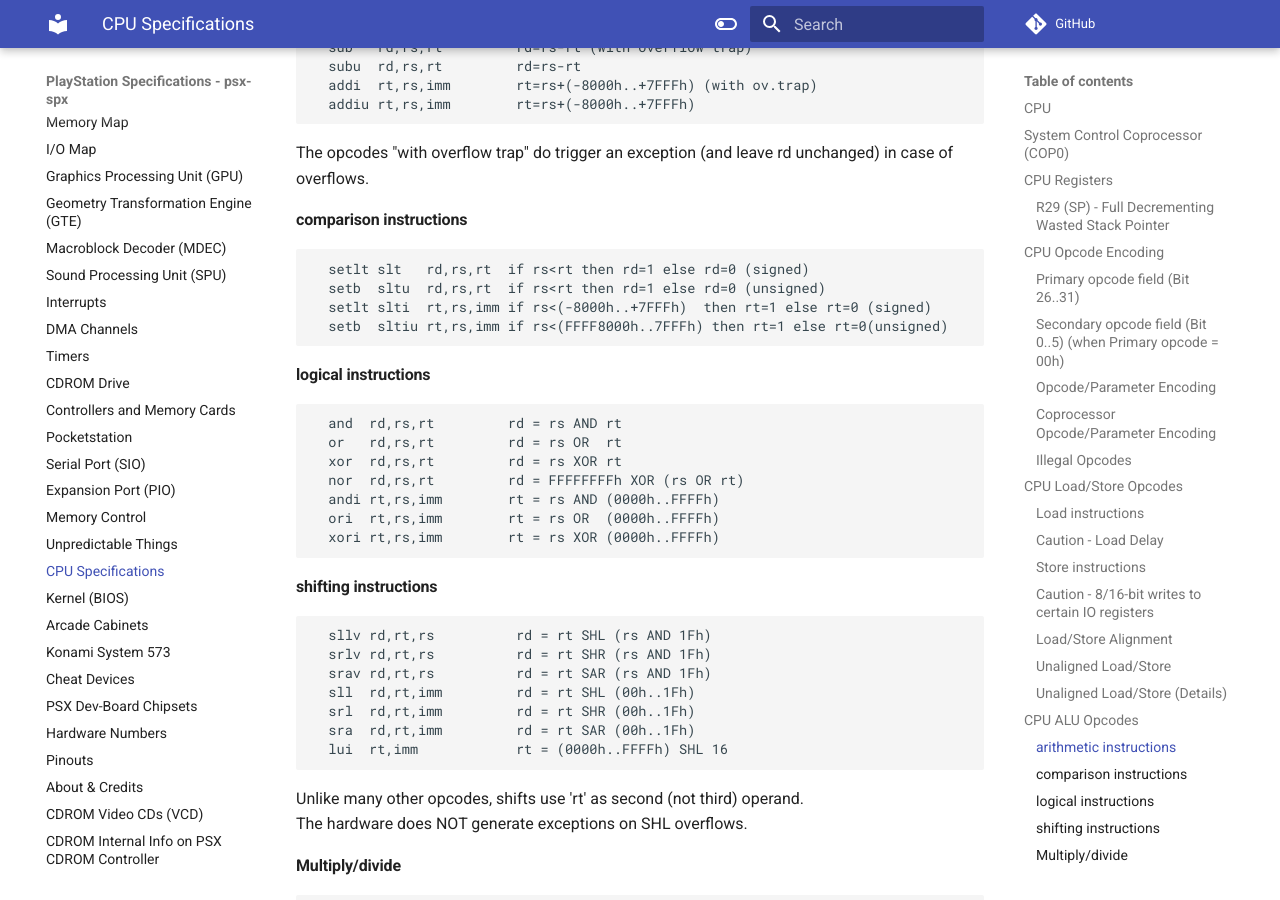
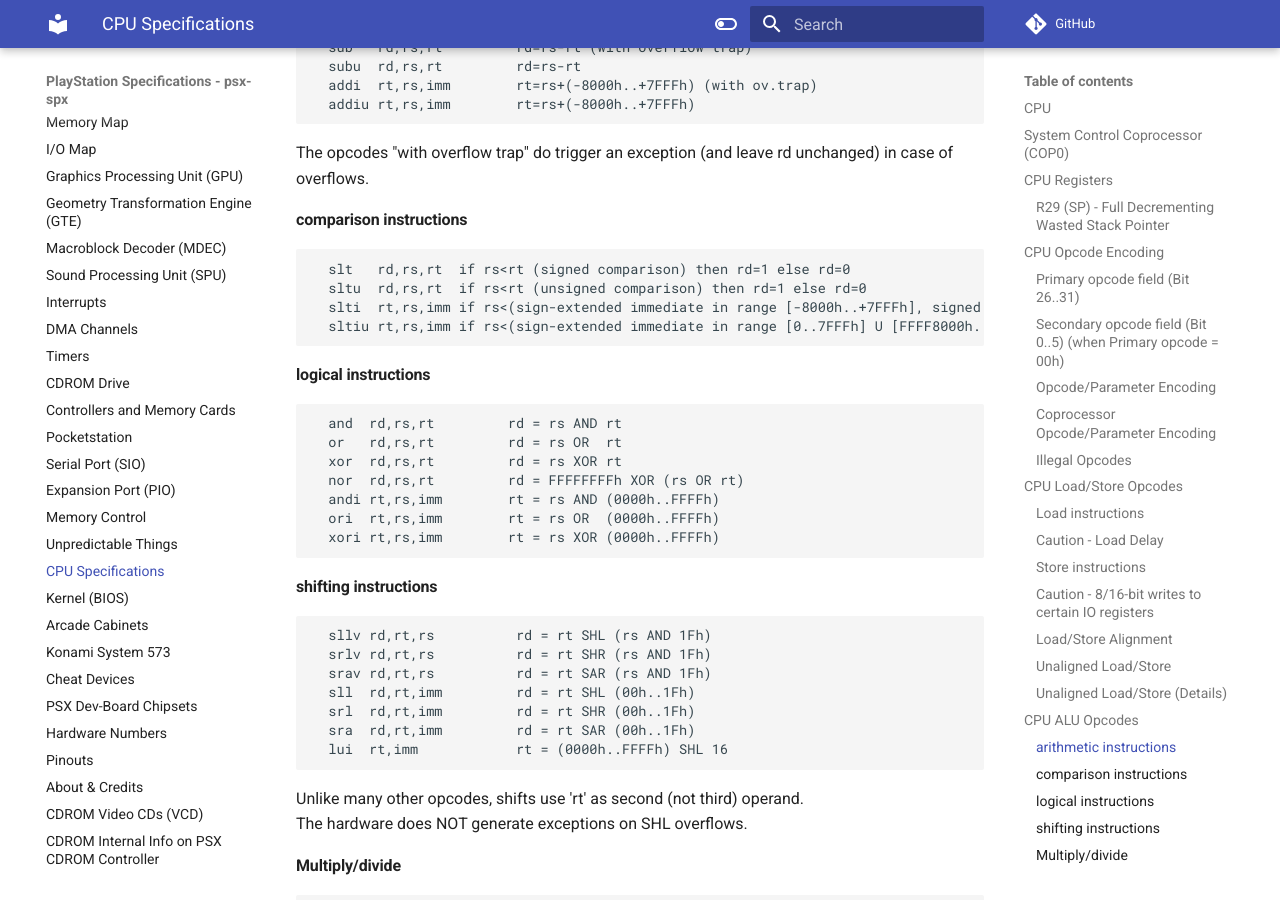
Before and after one commit to psx-spx/psx-spx.github.io, an MkDocs documentation site: the page built from docs/cpuspecifications.md, in a window 1280 px wide and 900 px high, scrolled down 5600 px. Built offline with MkDocs 1.6.1 and Material for MkDocs 9.7.7, drawn with Linux system fonts in a browser that asks for light colours; comment, search, counter and statistics services are not loaded.

Commit message:
[CPU specs] De-x86-ify

````diff
--- a/docs/cpuspecifications.md
+++ b/docs/cpuspecifications.md
@@ -257,10 +257,10 @@
 
 #### comparison instructions
 ```
-  setlt slt   rd,rs,rt  if rs<rt then rd=1 else rd=0 (signed)
-  setb  sltu  rd,rs,rt  if rs<rt then rd=1 else rd=0 (unsigned)
-  setlt slti  rt,rs,imm if rs<(-8000h..+7FFFh)  then rt=1 else rt=0 (signed)
-  setb  sltiu rt,rs,imm if rs<(FFFF8000h..7FFFh) then rt=1 else rt=0(unsigned)
+  slt   rd,rs,rt  if rs<rt (signed comparison) then rd=1 else rd=0
+  sltu  rd,rs,rt  if rs<rt (unsigned comparison) then rd=1 else rd=0
+  slti  rt,rs,imm if rs<(sign-extended immediate in range [-8000h..+7FFFh], signed comparison) then rt=1 else rt=0
+  sltiu rt,rs,imm if rs<(sign-extended immediate in range [0..7FFFh] U [FFFF8000h..FFFFFFFFh], unsigned comparison) then rt=1 else rt=0
 ```
 
 #### logical instructions
````
